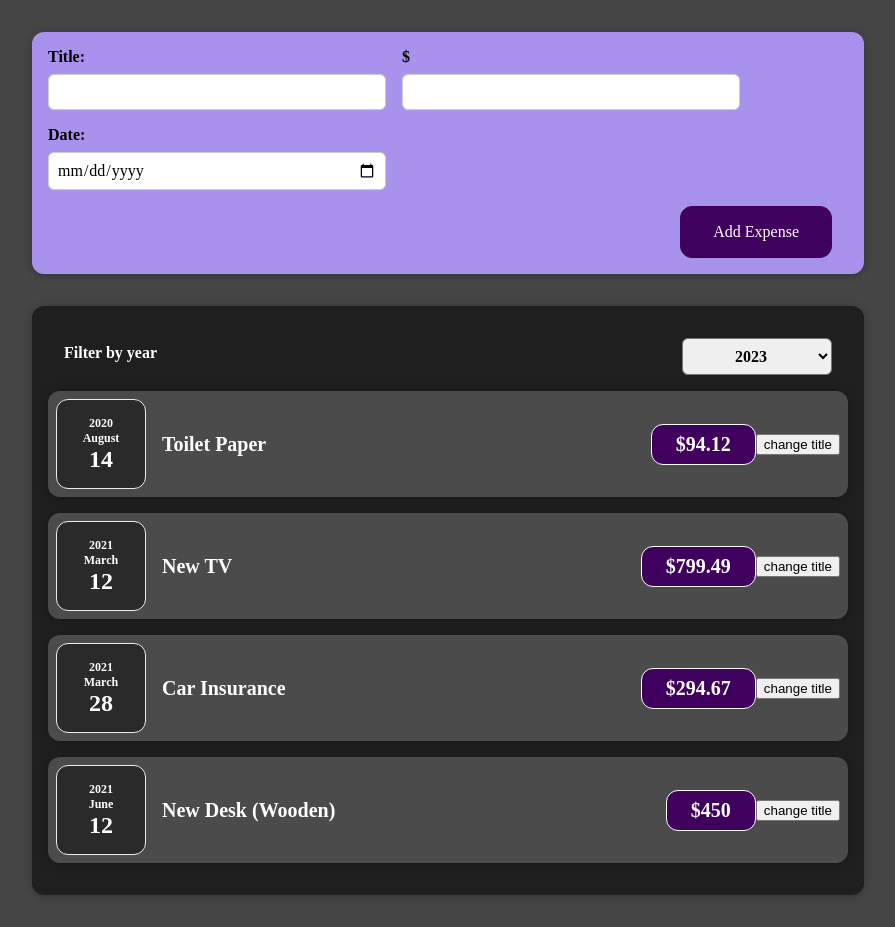
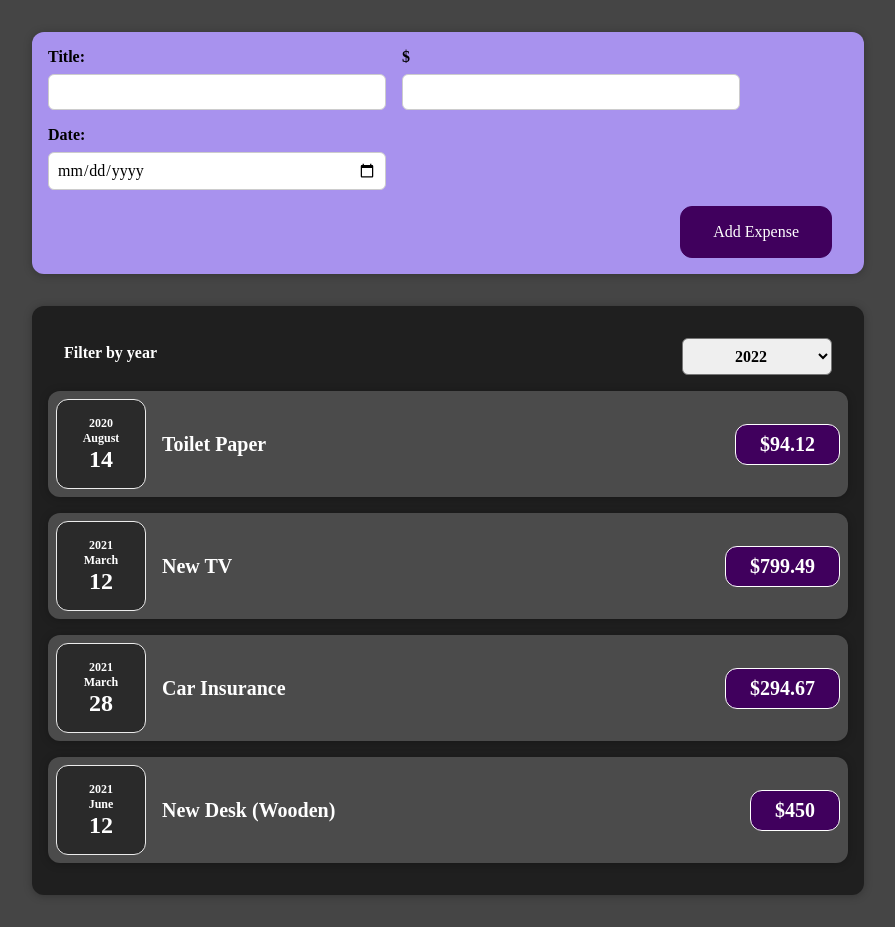
Before and after one commit to PerSeMaverick/first-react-app, a React (Create React App) app: page / in a window 1280 px wide. Shown: the whole page, without its empty margins (192-1087 px from the left). Built offline with nearby package versions, Linux system fonts and the light colour scheme; the HTML template or start-up script is replaced by a standard one.

Commit message:
complite assignment
remember how to use useState and state change function, lifting state

```diff
--- a/src/components/Expenses/ExpenseItem.js
+++ b/src/components/Expenses/ExpenseItem.js
@@ -1,24 +1,17 @@
-import React, { useState } from "react";
+import React from "react";
 
 import ExpenseDate from "./ExpenseDate";
 import Card from "../UI/Card";
 import "./ExpenseItem.css";
 
 function ExpenseItem(props) {
-  const [title, setTitle] = useState(props.title);
-
-  const onClick = () => {
-    setTitle("Updateed");
-  };
-
   return (
     <Card className="expense-item">
       <ExpenseDate date={props.date} />
       <div className="expense-item__description">
-        <h2>{title}</h2>
+        <h2>{props.title}</h2>
         <div className="expense-item__price">${props.price}</div>
       </div>
-      <button onClick={onClick}>change title</button>
     </Card>
   );
 }
--- a/src/components/Expenses/Expenses.js
+++ b/src/components/Expenses/Expenses.js
@@ -1,4 +1,4 @@
-import React from "react";
+import React, { useState } from "react";
 
 import ExpenseItem from "./ExpenseItem";
 import ExpensesFilter from "./ExpensesFilter";
@@ -7,9 +7,15 @@ import Card from "../UI/Card"; // ..을하면 한단계 올라간다
 import "./Expenses.css";
 
 function Expenses(props) {
+  let [selected, onSelected] = useState("2022");
+
+  const onSelectedYear = (year) => {
+    onSelected(year);
+  };
+
   return (
     <Card className="expenses">
-      <ExpensesFilter />
+      <ExpensesFilter selected={selected} onSelectedYear={onSelectedYear} />
       <ExpenseItem
         title={props.item[0].title} // 여기서 item은 전달받은 item객체의 키 값,
         price={props.item[0].price} // props중에.expenses객체(item)의[0].title
--- a/src/components/Expenses/ExpensesFilter.js
+++ b/src/components/Expenses/ExpensesFilter.js
@@ -2,12 +2,15 @@ import React from "react";
 
 import "./ExpensesFilter.css";
 
-function ExpensesFilter() {
+function ExpensesFilter(props) {
+  const onSelectYear = (event) => {
+    props.onSelectedYear(event.target.value);
+  };
   return (
     <div className="expenses-filter">
       <div className="expenses-filter__control">
         <label>Filter by year</label>
-        <select>
+        <select onChange={onSelectYear} value={props.selected}>
           <option value="2023">2023</option>
           <option value="2022">2022</option>
           <option value="2021">2021</option>
```
Also changed, not shown: liftingState.png (added).
